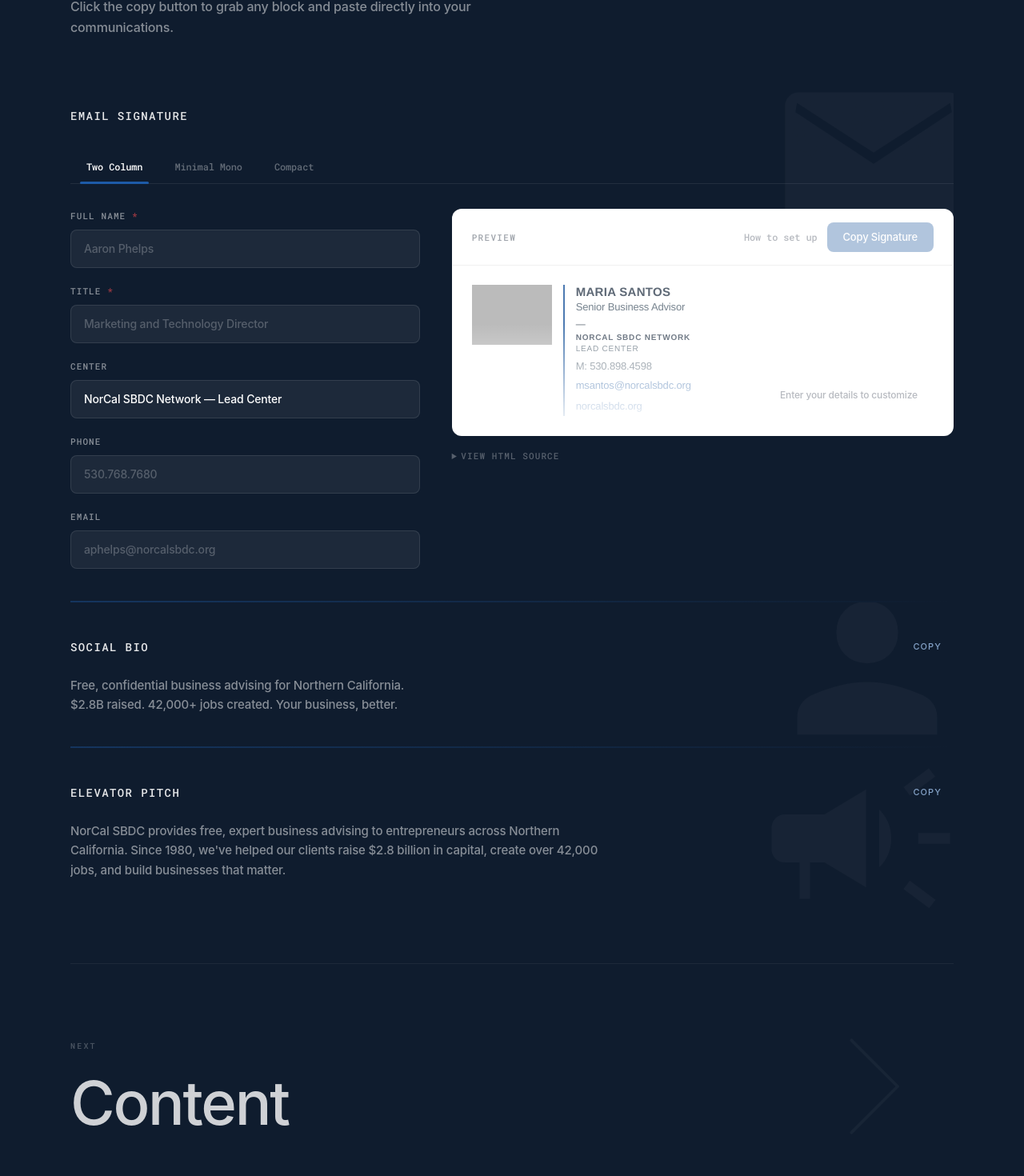
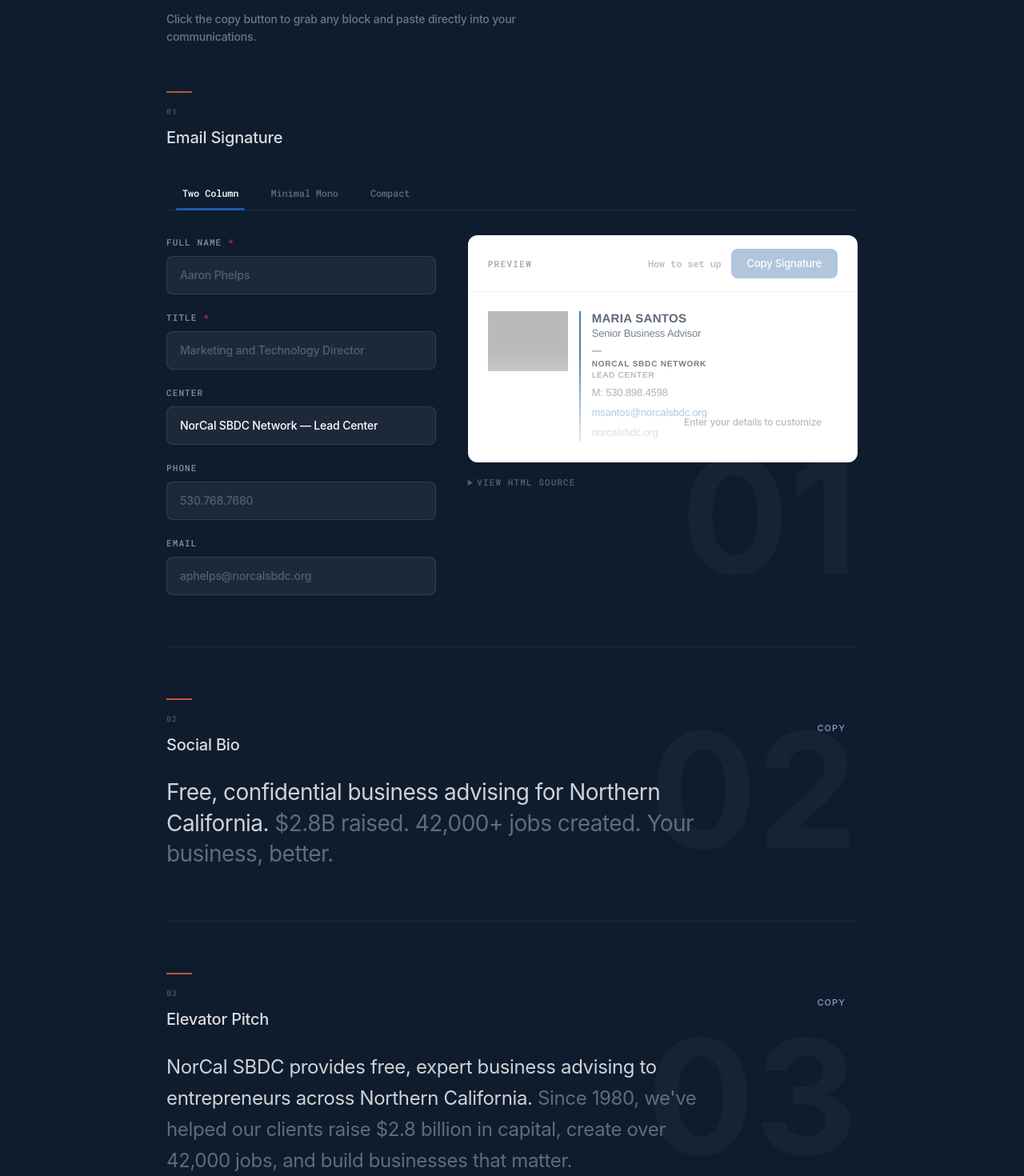
Before and after one commit to aphelps099/norcal-sbdc-brand, a Next.js app in the folder brand-house/: page /templates in a window 1280 px wide. Shown: the part 599-2069 px from the top of the page at 80% size. Built offline with nearby package versions, Linux system fonts and the light colour scheme; grey boxes are pictures that could not be loaded; a web font is replaced by a local one.

Commit message:
Templates page: A24 polish — coral keylines, eyebrow numbering, display-scale text, narrow container

```diff
--- a/brand-house/src/app/(chapters)/templates/page.tsx
+++ b/brand-house/src/app/(chapters)/templates/page.tsx
@@ -4,23 +4,9 @@
 import NextSectionLink from "@/components/NextSectionLink";
 import EmailSignatureSection from "@/components/EmailSignatureSection";
 
-const socialBio = `Free, confidential business advising for Northern California.
-$2.8B raised. 42,000+ jobs created. Your business, better.`;
+const socialBio = `Free, confidential business advising for Northern California.\n$2.8B raised. 42,000+ jobs created. Your business, better.`;
 
 const elevatorPitch = `NorCal SBDC provides free, expert business advising to entrepreneurs across Northern California. Since 1980, we've helped our clients raise $2.8 billion in capital, create over 42,000 jobs, and build businesses that matter.`;
-
-/* ── Oversized Material Symbol as a cropped bg accent ── */
-function GiantIcon({ name, className = "" }: { name: string; className?: string }) {
-  return (
-    <span
-      className={`material-symbols-outlined absolute pointer-events-none select-none text-white/[0.03] ${className}`}
-      style={{ fontSize: "280px", fontVariationSettings: "'FILL' 1, 'wght' 300, 'GRAD' 0, 'opsz' 48" }}
-      aria-hidden="true"
-    >
-      {name}
-    </span>
-  );
-}
 
 export default function TemplatesPage() {
   return (
@@ -31,71 +17,186 @@
         subtitle="Ready-to-use copy blocks for emails, presentations, and social channels."
       />
 
-      <div className="bg-[#0f1c2e] py-12 md:py-16 relative overflow-hidden">
-        <div className="max-w-[1200px] mx-auto px-8 md:px-12">
+      {/* ── Main dark panel ── */}
+      <div className="bg-[#0f1c2e] relative overflow-hidden">
+        {/* Top coral keyline */}
+        <div className="w-full h-[2px] bg-[#c4543a]" />
+
+        <div className="max-w-[960px] mx-auto px-8 md:px-12 py-16 md:py-20">
+
+          {/* ── Section header ── */}
+          <div className="mb-14">
+            <p
+              className="font-label uppercase tracking-[0.1em] text-white/25 mb-3"
+              style={{ fontSize: "10px" }}
+            >
+              Brand Copy
+            </p>
             <h2
-            className="tracking-[-0.02em] text-white/90 mb-4"
+              className="text-white/90 mb-4"
               style={{
                 fontFamily: "var(--sans)",
                 fontWeight: 500,
-              fontSize: "clamp(28px, 3.5vw, 40px)",
+                fontSize: "clamp(1.1rem, 2vw, 1.4rem)",
+                letterSpacing: "-0.01em",
               }}
             >
               Copy Blocks
             </h2>
-          <p className="font-sans text-base text-white/50 leading-relaxed mb-12 max-w-xl">
+            <p className="font-sans text-[14px] text-white/40 leading-relaxed max-w-md">
               Click the copy button to grab any block and paste directly into your
               communications.
             </p>
+          </div>
 
-          {/* ── Email Signature — Interactive Generator ── */}
-          <div className="relative py-10 overflow-hidden">
-            <GiantIcon name="mail" className="-right-10 -top-8" />
-
-            <div className="flex items-center justify-between mb-8">
-              <h3 className="font-label text-sm text-white/90 uppercase tracking-[0.1em]">
+          {/* ── 01 / Email Signature ── */}
+          <div className="relative mb-16 overflow-hidden">
+            {/* Coral rule + eyebrow */}
+            <div className="w-8 h-[2px] bg-[#c4543a] mb-4" />
+            <p
+              className="font-label uppercase tracking-[0.1em] text-white/25 mb-2"
+              style={{ fontSize: "10px" }}
+            >
+              01
+            </p>
+            <h3
+              className="text-white/85 mb-8"
+              style={{
+                fontFamily: "var(--sans)",
+                fontWeight: 500,
+                fontSize: "clamp(1rem, 1.8vw, 1.25rem)",
+                letterSpacing: "-0.01em",
+              }}
+            >
               Email Signature
             </h3>
-            </div>
             <EmailSignatureSection />
+
+            {/* Giant watermark number */}
+            <span
+              className="absolute right-0 bottom-0 pointer-events-none select-none font-sans text-white/[0.03] leading-none"
+              style={{ fontSize: "200px", fontWeight: 700 }}
+              aria-hidden="true"
+            >
+              01
+            </span>
           </div>
 
           {/* ── Divider ── */}
-          <div className="h-[2px] bg-gradient-to-r from-royal/40 via-royal/20 to-transparent" />
+          <div className="border-t border-white/[0.06] mb-16" />
 
-          {/* ── Social Bio ── */}
-          <div className="relative py-10 overflow-hidden">
-            <GiantIcon name="person" className="-right-8 -bottom-10" />
-
-            <div className="flex items-center justify-between mb-5">
-              <h3 className="font-label text-sm text-white/90 uppercase tracking-[0.1em]">
+          {/* ── 02 / Social Bio ── */}
+          <div className="relative mb-16 overflow-hidden">
+            <div className="w-8 h-[2px] bg-[#c4543a] mb-4" />
+            <div className="flex items-start justify-between gap-6 mb-6">
+              <div>
+                <p
+                  className="font-label uppercase tracking-[0.1em] text-white/25 mb-2"
+                  style={{ fontSize: "10px" }}
+                >
+                  02
+                </p>
+                <h3
+                  className="text-white/85"
+                  style={{
+                    fontFamily: "var(--sans)",
+                    fontWeight: 500,
+                    fontSize: "clamp(1rem, 1.8vw, 1.25rem)",
+                    letterSpacing: "-0.01em",
+                  }}
+                >
                   Social Bio
                 </h3>
+              </div>
+              <div className="pt-1 shrink-0">
                 <CopyButton text={socialBio} />
               </div>
-            <p className="font-sans text-[15px] text-white/50 leading-relaxed whitespace-pre-wrap max-w-2xl">
-              {socialBio}
+            </div>
+
+            {/* Display-scale text treatment */}
+            <p
+              className="text-white/80 leading-snug font-sans max-w-2xl"
+              style={{
+                fontSize: "clamp(1.2rem, 2.4vw, 1.75rem)",
+                fontWeight: 400,
+                letterSpacing: "-0.02em",
+              }}
+            >
+              Free, confidential business advising for Northern California.{" "}
+              <span className="text-white/35">
+                $2.8B raised. 42,000+ jobs created. Your business, better.
+              </span>
             </p>
+
+            <span
+              className="absolute right-0 bottom-0 pointer-events-none select-none font-sans text-white/[0.03] leading-none"
+              style={{ fontSize: "200px", fontWeight: 700 }}
+              aria-hidden="true"
+            >
+              02
+            </span>
           </div>
 
           {/* ── Divider ── */}
-          <div className="h-[2px] bg-gradient-to-r from-royal/40 via-royal/20 to-transparent" />
+          <div className="border-t border-white/[0.06] mb-16" />
 
-          {/* ── Elevator Pitch ── */}
-          <div className="relative py-10 overflow-hidden">
-            <GiantIcon name="campaign" className="-right-6 -bottom-12" />
-
-            <div className="flex items-center justify-between mb-5">
-              <h3 className="font-label text-sm text-white/90 uppercase tracking-[0.1em]">
+          {/* ── 03 / Elevator Pitch ── */}
+          <div className="relative overflow-hidden">
+            <div className="w-8 h-[2px] bg-[#c4543a] mb-4" />
+            <div className="flex items-start justify-between gap-6 mb-6">
+              <div>
+                <p
+                  className="font-label uppercase tracking-[0.1em] text-white/25 mb-2"
+                  style={{ fontSize: "10px" }}
+                >
+                  03
+                </p>
+                <h3
+                  className="text-white/85"
+                  style={{
+                    fontFamily: "var(--sans)",
+                    fontWeight: 500,
+                    fontSize: "clamp(1rem, 1.8vw, 1.25rem)",
+                    letterSpacing: "-0.01em",
+                  }}
+                >
                   Elevator Pitch
                 </h3>
+              </div>
+              <div className="pt-1 shrink-0">
                 <CopyButton text={elevatorPitch} />
               </div>
-            <p className="font-sans text-[15px] text-white/50 leading-relaxed whitespace-pre-wrap max-w-2xl">
-              {elevatorPitch}
+            </div>
+
+            {/* Display-scale text treatment */}
+            <p
+              className="text-white/80 leading-relaxed font-sans max-w-2xl"
+              style={{
+                fontSize: "clamp(1.1rem, 2vw, 1.5rem)",
+                fontWeight: 400,
+                letterSpacing: "-0.015em",
+              }}
+            >
+              NorCal SBDC provides free, expert business advising to entrepreneurs
+              across Northern California.{" "}
+              <span className="text-white/35">
+                Since 1980, we've helped our clients raise $2.8 billion in capital,
+                create over 42,000 jobs, and build businesses that matter.
+              </span>
             </p>
+
+            <span
+              className="absolute right-0 bottom-0 pointer-events-none select-none font-sans text-white/[0.03] leading-none"
+              style={{ fontSize: "200px", fontWeight: 700 }}
+              aria-hidden="true"
+            >
+              03
+            </span>
           </div>
         </div>
+
+        {/* Bottom coral keyline */}
+        <div className="w-full h-[2px] bg-[#c4543a]" />
       </div>
 
       <NextSectionLink title="Content" href="/content" />
```
Lines whose indentation alone changed are shown as unchanged.
